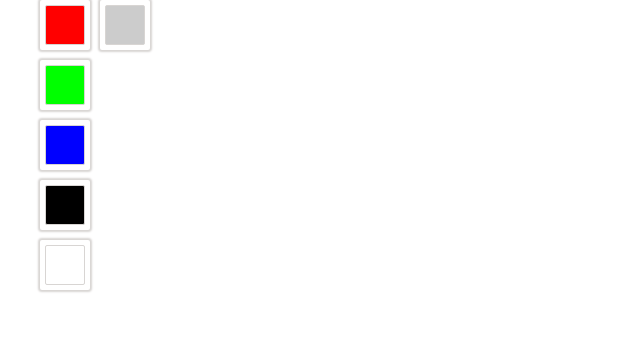
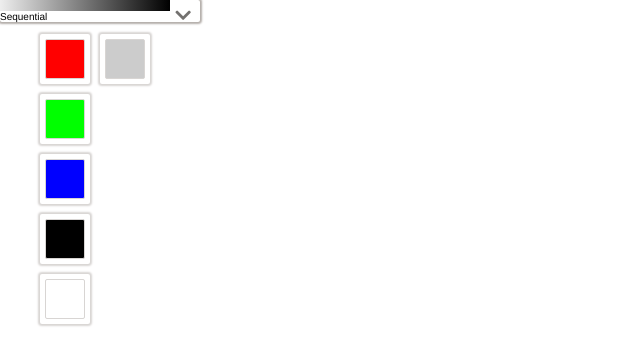
Before and after one commit to marsupialmouse/tableaucolours-react, a React (Vite) app: page / in a window 1280 px wide. Shown: the top 364 px of the page, without its empty margins (0-640 px from the left). Built offline with nearby package versions, Linux system fonts and the light colour scheme.

Commit message:
Add the ColourPaletteTypeSelector component

```diff
--- a/src/App.tsx
+++ b/src/App.tsx
@@ -5,8 +5,12 @@ import {
   createColours,
   initialPaletteState,
 } from './state/ColourPalettes/PaletteReducer'
+import {PaletteType, PaletteTypes} from './state/ColourPalettes/PaletteTypes'
+import ColourPaletteTypeSelector from './components/ColourPaletteTypeSelector/ColourPaletteTypeSelector'
+import {useState} from 'react'
 
 function App() {
+  const [selectedType, setSelectedType] = useState(PaletteTypes.sequential)
   const palette = {
     ...initialPaletteState,
     colours: createColours([
@@ -19,10 +23,19 @@ function App() {
     ]),
   }
 
+  function handleTypeSelected(type: PaletteType): void {
+    setSelectedType(type)
+  }
+
   return (
     <>
       <div style={{width: '20rem'}}>
         <PaletteContextProvider initialState={palette}>
+          <ColourPaletteTypeSelector
+            selectedType={selectedType}
+            onTypeSelected={handleTypeSelected}
+            tabIndex={1}
+          />
           <ColourPaletteColourList />
         </PaletteContextProvider>
       </div>
--- /dev/null
+++ b/src/components/ColourPaletteTypeSelector/ColourPaletteTypeSelector.module.less
@@ -0,0 +1,76 @@
+@import 'src/variables.less';
+
+.palettetypes {
+  display: block;
+  position: relative;
+  margin: 0;
+  padding: 0;
+  box-sizing: border-box;
+  height: 3.4rem;
+  overflow: visible;
+
+  &-select {
+    position: relative;
+    background-color: #fff;
+    border-radius: 0.2rem;
+    box-shadow: @box-shadow;
+    z-index: 100;
+    user-select: none;
+
+    &:hover {
+      box-shadow: @box-shadow-hover;
+    }
+
+    &:focus,
+    &:focus:hover {
+      box-shadow: @box-shadow-active;
+    }
+  }
+
+  &-selectedtype {
+    margin-right: 3rem;
+  }
+
+  &-selectindicator {
+    position: absolute;
+    box-sizing: border-box;
+    width: 3rem;
+    text-align: center;
+    top: 0.6rem;
+    right: 0.2rem;
+    font-size: 1.8rem;
+    color: @tool-colour;
+  }
+
+  &-list {
+    display: none;
+    position: relative;
+    list-style: none;
+    padding: 0;
+    margin: 0;
+    border: @border;
+    border-radius: 0.2rem;
+    background-color: #fff;
+    box-shadow: @box-shadow;
+    z-index: 99;
+
+    &--open {
+      display: block;
+    }
+  }
+
+  &-type {
+    border-top: @border;
+    padding-right: 3rem;
+    background-color: #fff;
+
+    &:hover {
+      background-color: #fafafa;
+    }
+
+    &--selected,
+    &--selected:hover {
+      background-color: @background-colour-selected;
+    }
+  }
+}
--- /dev/null
+++ b/src/components/ColourPaletteTypeSelector/ColourPaletteTypeSelector.tsx
@@ -0,0 +1,132 @@
+import {KeyboardEvent, useEffect, useRef, useState} from 'react'
+import {PaletteType, PaletteTypes} from 'src/state/ColourPalettes/PaletteTypes'
+import classes from './ColourPaletteTypeSelector.module.less'
+import {default as TestIds} from './ColourPaletteTypeSelectorTestIds'
+import {clsx} from 'clsx'
+import ColourPaletteTypeSelectorItem from '../ColourPaletteTypeSelectorItem/ColourPaletteTypeSelectorItem'
+
+export interface ColourPaletteTypeSelectorProps {
+  selectedType: PaletteType
+  onTypeSelected?: (type: PaletteType) => void
+  tabIndex?: number // Keyboard/focus events only work if tabIndex is set
+}
+
+const types = [
+  PaletteTypes.regular,
+  PaletteTypes.sequential,
+  PaletteTypes.diverging,
+]
+
+export default function ColourPaletteTypeSelector({
+  selectedType,
+  onTypeSelected,
+  tabIndex = -1,
+}: ColourPaletteTypeSelectorProps) {
+  const [isSelectorOpen, setIsSelectorOpen] = useState(false)
+
+  const selectedElement = useRef<HTMLDivElement | null>(null)
+
+  const selectorClasses = clsx(
+    classes['palettetypes-list'],
+    isSelectorOpen && classes['palettetypes-list--open']
+  )
+
+  useEffect(() => {
+    if (isSelectorOpen) {
+      window.addEventListener('click', closeSelector, false)
+      return () => window.removeEventListener('click', closeSelector)
+    }
+  }, [isSelectorOpen])
+
+  function closeSelector() {
+    setIsSelectorOpen(false)
+  }
+
+  function toggleSelector() {
+    setIsSelectorOpen(!isSelectorOpen)
+  }
+
+  function handleKeyUp(e: KeyboardEvent<HTMLDivElement>) {
+    if (e.altKey || e.ctrlKey || e.metaKey) return
+
+    switch (e.key) {
+      case 'ArrowDown':
+        arrowDown()
+        break
+      case 'ArrowUp':
+        arrowUp()
+        break
+      case 'Enter':
+        toggleSelector()
+        break
+      default:
+        return
+    }
+
+    e.preventDefault()
+    e.stopPropagation()
+  }
+
+  function arrowDown() {
+    const selectedIndex = types.findIndex((x) => x === selectedType)
+    if (selectedIndex < types.length - 1) {
+      onTypeSelected?.(types[selectedIndex + 1])
+    }
+  }
+
+  function arrowUp() {
+    const selectedIndex = types.findIndex((x) => x === selectedType)
+    if (selectedIndex > 0) {
+      onTypeSelected?.(types[selectedIndex - 1])
+    }
+  }
+
+  function handleTypeClick(type: PaletteType) {
+    onTypeSelected?.(type)
+    selectedElement.current?.focus()
+    closeSelector()
+  }
+
+  return (
+    <div
+      className={classes.palettetypes}
+      data-testid={TestIds.Self}
+      onKeyUp={handleKeyUp}
+      onClick={(e) => {
+        e.stopPropagation()
+      }}
+    >
+      <div
+        ref={selectedElement}
+        className={classes['palettetypes-select']}
+        tabIndex={tabIndex >= 0 ? tabIndex : undefined}
+        onClick={toggleSelector}
+        data-testid={TestIds.Selected}
+      >
+        <div className={classes['palettetypes-selectedtype']}>
+          <ColourPaletteTypeSelectorItem type={selectedType} />
+        </div>
+        <div className={classes['palettetypes-selectindicator']}>
+          <span className="fas fa-chevron-down"></span>
+        </div>
+      </div>
+      <ul className={selectorClasses} data-testid={TestIds.Selector}>
+        {types.map((type) => {
+          const itemClasses = clsx(
+            classes['palettetypes-type'],
+            type === selectedType && classes['palettetypes-type--selected']
+          )
+          return (
+            <li
+              key={type.id}
+              className={itemClasses}
+              onClick={() => handleTypeClick(type)}
+            >
+              <ColourPaletteTypeSelectorItem type={type} />
+            </li>
+          )
+        })}
+      </ul>
+    </div>
+  )
+}
--- /dev/null
+++ b/src/components/ColourPaletteTypeSelector/ColourPaletteTypeSelectorTestIds.ts
@@ -0,0 +1,7 @@
+enum ColourPaletteTypeSelectorTestIds {
+  Self = 'ColourPaletteTypeSelector Component',
+  Selected = 'ColourPaletteTypeSelector Selected',
+  Selector = 'ColourPaletteTypeSelector Selector',
+}
+
+export default ColourPaletteTypeSelectorTestIds
```
Also changed, not shown: 2 other files (tests, documents, lock files or other folders).
